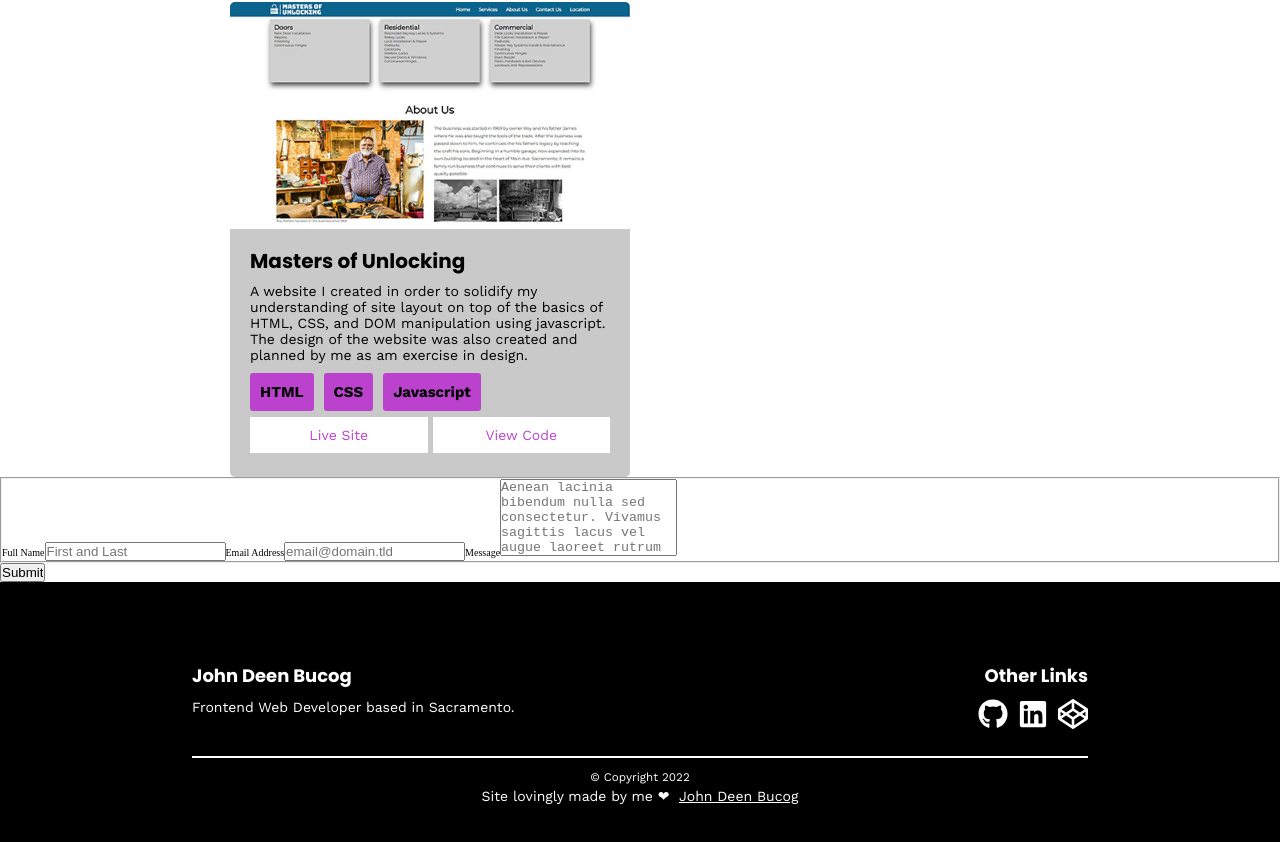
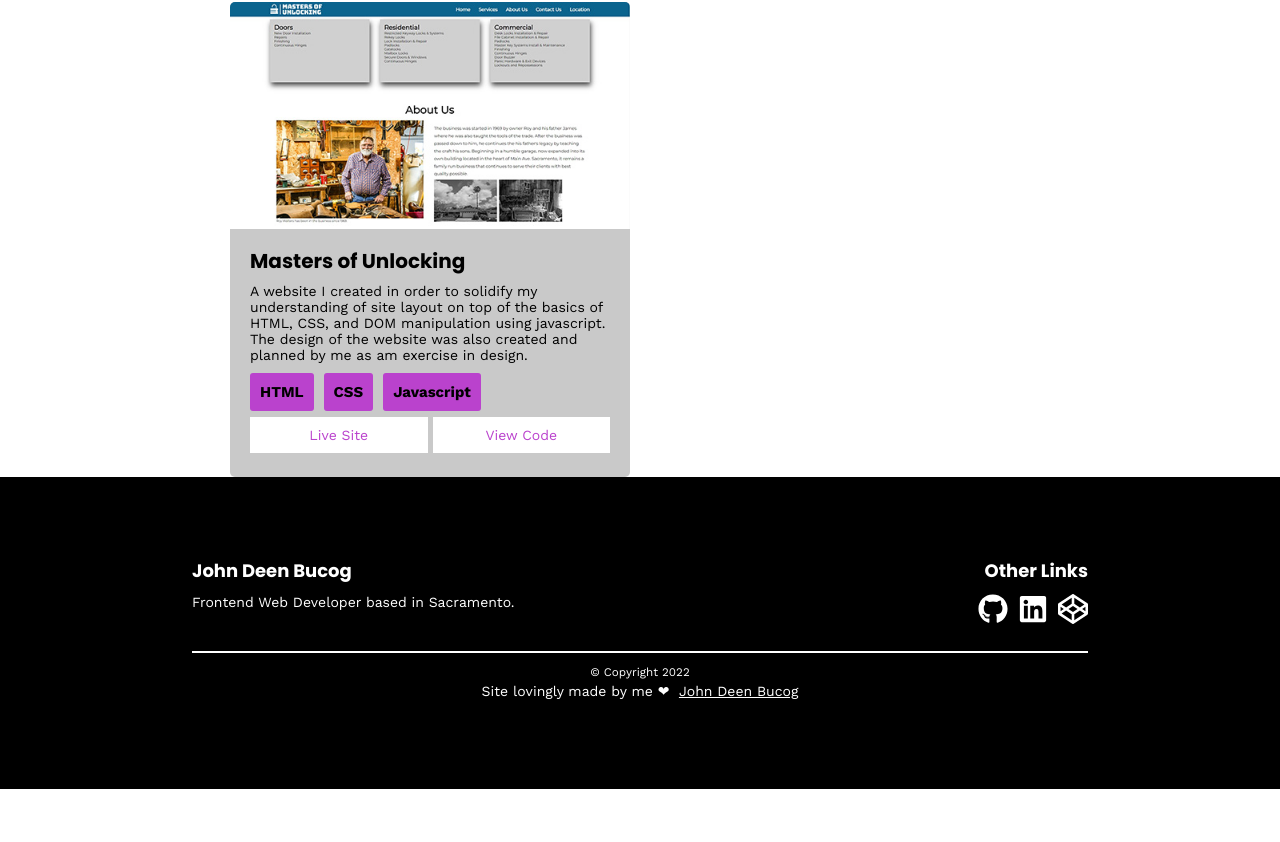
Before and after one commit to Kijimai/site-redo, a React (Create React App) app: page / in a window 1280 px wide. Shown: the part 4844-5686 px from the top of the page. After the commit the page ends 5633 px from the top, so only its background shows below. Built offline with nearby package versions, Linux system fonts and the light colour scheme.

Commit message:
temporarily remove contactform

```diff
--- a/src/components/main/Main.js
+++ b/src/components/main/Main.js
@@ -15,7 +15,6 @@
       <About />
       <Skills />
       <Projects />
-      <ContactForm />
       <Footer />
       <Sidebars />
     </main>
```
